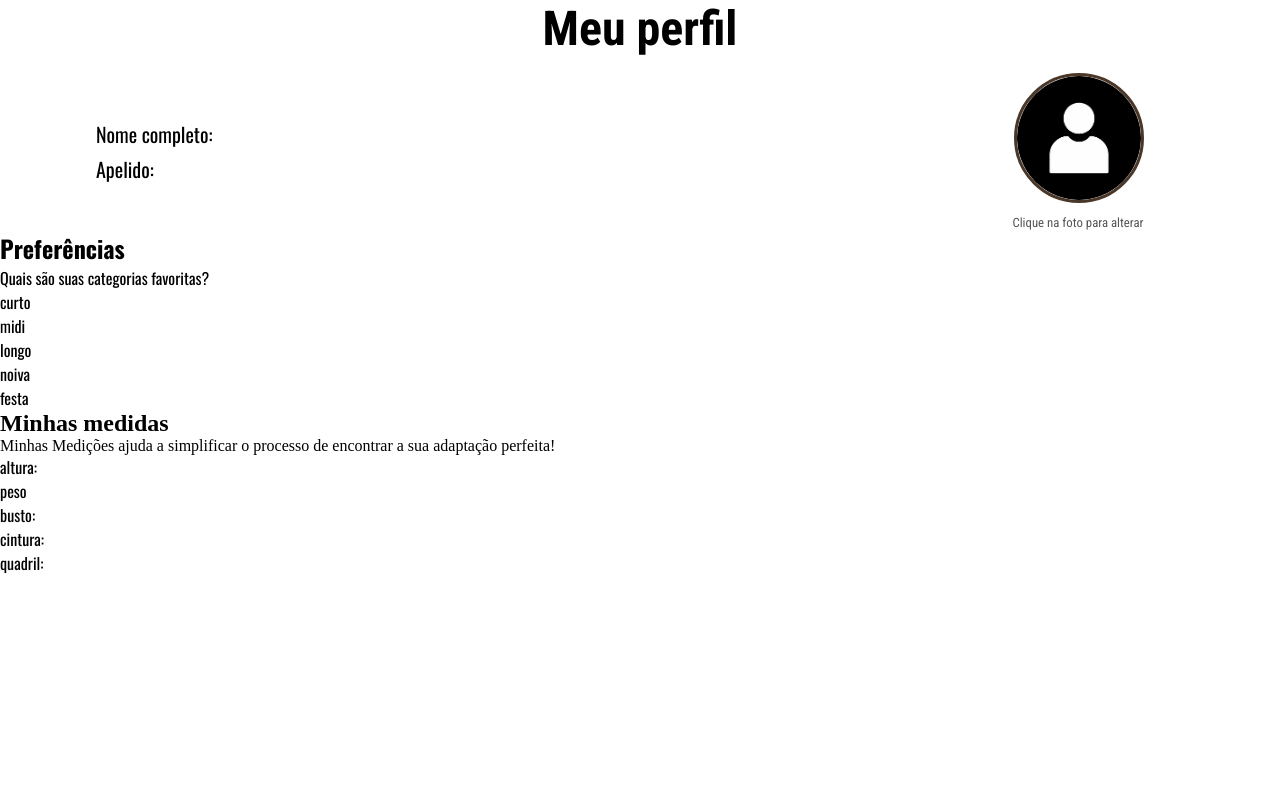
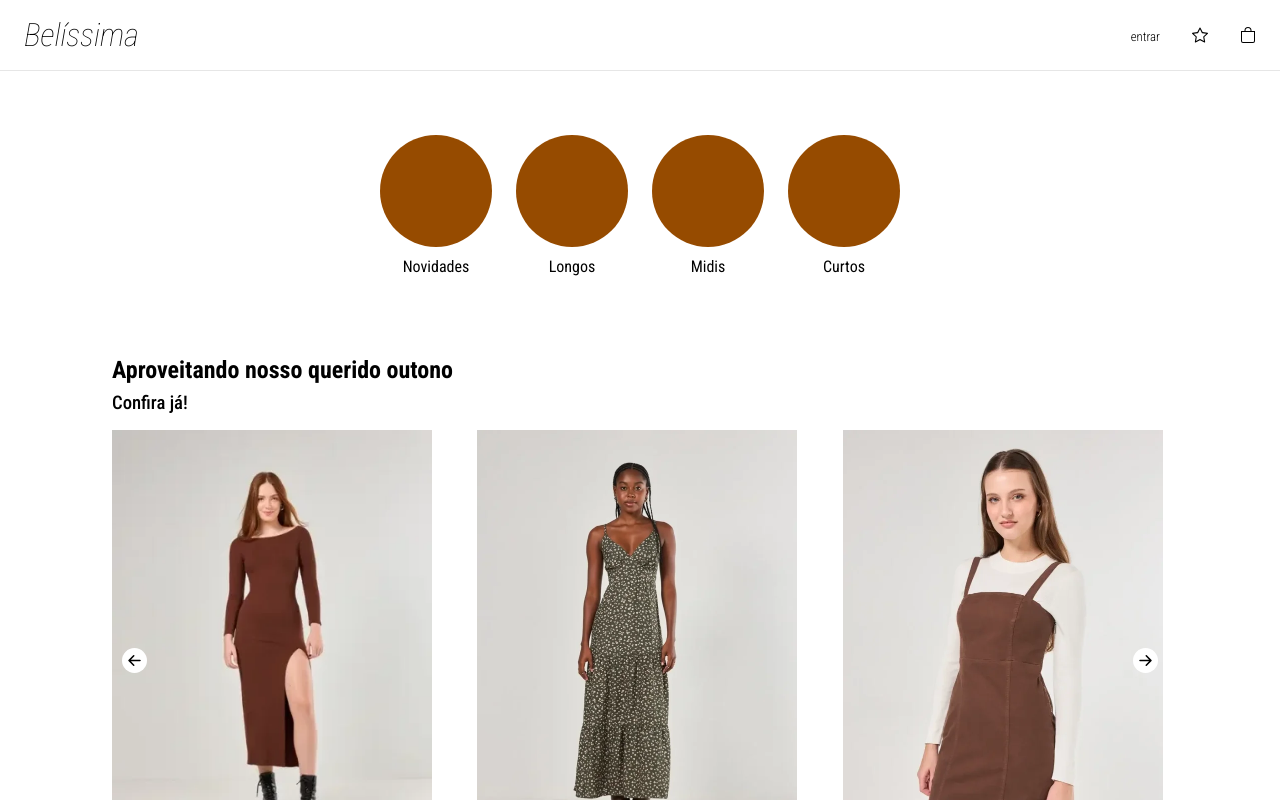
Before and after one commit to projeto-belissima/front-end, a Vue app: page / in a window 1280 px wide. Shown: the top 800 px of the page. Built offline with nearby package versions, Linux system fonts and the light colour scheme.

Commit message:
feat: correção do app vue e adição da página de usuário no views #14

```diff
--- a/src/App.vue
+++ b/src/App.vue
@@ -1,130 +1,16 @@
 <script setup>
-import { ref } from "vue"
-import icone from "@/assets/img/icone-de-pessoa.png"
-
-const fotoPerfil = ref(icone)
-
-function selecionarFoto(event) {
-  const arquivo = event.target.files[0]
-  if (arquivo) {
-    fotoPerfil.value = URL.createObjectURL(arquivo)
-  }
-}
+import HeaderView from './components/HeaderView.vue'
+import FooterView from './components/FooterView.vue'
 </script>
 
+<template>
 
-<template>
-  <h1>Meu perfil</h1>
+  <HeaderView />
+  <RouterView />
+  <FooterView />
 
-  <div class="perfil-container">
-    <div class="infos">
-      <p>Nome completo:</p>
-      <p>Apelido:</p>
-    </div>
-    <div class="foto-container">
-      <label for="upload">
-          <img :src="fotoPerfil" alt="Imagem de perfil" class="foto" />
-      </label>
-      <input type="file" id="upload" accept="image/*" @change="selecionarFoto" hidden />
-      <span class="dica">Clique na foto para alterar</span>
-    </div>
-  </div>
-  <div class="informacoes">
-    <h2>Preferências</h2>
-    <p>Quais são suas categorias favoritas?</p>
-    <ul class="informacoes">
-      <li>curto</li>
-      <li>midi</li>
-      <li>longo</li>
-      <li>noiva</li>
-      <li>festa</li>
-    </ul>
-  </div>
-  <div>
-    <h2>Minhas medidas</h2>
-    <p>Minhas Medições ajuda a simplificar o processo de encontrar a sua adaptação perfeita!</p>
-    <ul class="informacoes">
-      <li>altura:</li>
-      <li>peso</li>
-      <li>busto:</li>
-      <li>cintura:</li>
-      <li>quadril:</li>
-    </ul>
-  </div>
 </template>
 
 <style scoped>
-h1 {
-  font-size: 3rem;
-  font-family: var(--fonte-principal);
-  text-align: center;
-}
 
-.informacoes {
-  font-family: var(--fonte-corpo);
-  font-size: medium;
-  padding: auto;
-}
-
-.perfil-container {
-  display: flex;
-  align-items: center;
-  gap: 50rem;
-  margin-top: 1rem;
-  margin-left: 6rem;
-}
-
-.foto-container {
-  position: relative;
-  text-align: right;
-}
-
-.foto-container .foto {
-  width: 130px;
-  height: 130px;
-  border-radius: 50%;
-  object-fit: cover;
-  cursor: pointer;
-  border: 3px solid var(--cor-marrom-1);
-  transition: transform 0.2s box-shadow 0.2s;
-}
-
-.foto-container .foto:hover {
-  transform: scale(1.05);
-  box-shadow: 0 0 15px rgba(0,0,0,0,3);
-}
-
-.foto-container .dica {
-  display: block;
-  font-size: 0.8rem;
-  font-family: var(--fonte-principal);
-  color: #555;
-  margin-top: 0.5rem;
-}
-
-.infos p {
-  font-size: 1.25rem;
-  font-family: var(--fonte-corpo);
-  margin: 0.3rem 0;
-}
-
-/*.foto {
-  width: 7rem;
-  float: right;
-  margin: auto 12rem auto auto;
-  border-radius: 50%;
-  object-fit: cover;
-}
-
-.botao {
-  float: right;
-  margin-right: 12rem;
-  margin-top: 1rem;
-  padding: 0.5rem 1rem;
-  border: none;
-  border-radius: 8px;
-  background: var(--cor-marrom-1);
-  color: white;
-  cursor: pointer;
-}*/
 </style>
--- a/src/router/index.js
+++ b/src/router/index.js
@@ -18,6 +18,11 @@ const router = createRouter({
       name: 'login',
       component: () => import('../views/LoginView.vue'),
     },
+    {
+      path: '/perfil-usuario',
+      name: 'perfil-usuario',
+      component: () => import('../views/UsuarioView.vue'),
+    },
   ],
 })
 
--- /dev/null
+++ b/src/views/UsuarioView.vue
@@ -0,0 +1,110 @@
+<script setup>
+import { ref } from "vue"
+import icone from "@/assets/img/icone-de-pessoa.png"
+
+const fotoPerfil = ref(icone)
+
+function selecionarFoto(event) {
+  const arquivo = event.target.files[0]
+  if (arquivo) {
+    fotoPerfil.value = URL.createObjectURL(arquivo)
+  }
+}
+</script>
+
+
+<template>
+  <h1>Meu perfil</h1>
+
+  <div class="perfil-container">
+    <div class="infos">
+      <p>Nome completo:</p>
+      <p>Apelido:</p>
+    </div>
+    <div class="foto-container">
+      <label for="upload">
+          <img :src="fotoPerfil" alt="Imagem de perfil" class="foto" />
+      </label>
+      <input type="file" id="upload" accept="image/*" @change="selecionarFoto" hidden />
+      <span class="dica">Clique na foto para alterar</span>
+    </div>
+  </div>
+  <div class="informacoes">
+    <h2>Preferências</h2>
+    <p>Quais são suas categorias favoritas?</p>
+    <ul class="informacoes">
+      <li>curto</li>
+      <li>midi</li>
+      <li>longo</li>
+      <li>noiva</li>
+      <li>festa</li>
+    </ul>
+  </div>
+  <div>
+    <h2>Minhas medidas</h2>
+    <p>Minhas Medições ajuda a simplificar o processo de encontrar a sua adaptação perfeita!</p>
+    <ul class="informacoes">
+      <li>altura:</li>
+      <li>peso</li>
+      <li>busto:</li>
+      <li>cintura:</li>
+      <li>quadril:</li>
+    </ul>
+  </div>
+</template>
+
+<style scoped>
+h1 {
+  font-size: 3rem;
+  font-family: var(--fonte-principal);
+  text-align: center;
+}
+
+.informacoes {
+  font-family: var(--fonte-corpo);
+  font-size: medium;
+  padding: auto;
+}
+
+.perfil-container {
+  display: flex;
+  align-items: center;
+  gap: 50rem;
+  margin-top: 1rem;
+  margin-left: 6rem;
+}
+
+.foto-container {
+  position: relative;
+  text-align: right;
+}
+
+.foto-container .foto {
+  width: 130px;
+  height: 130px;
+  border-radius: 50%;
+  object-fit: cover;
+  cursor: pointer;
+  border: 3px solid var(--cor-marrom-1);
+  transition: transform 0.2s box-shadow 0.2s;
+}
+
+.foto-container .foto:hover {
+  transform: scale(1.05);
+  box-shadow: 0 0 15px rgba(0,0,0,0,3);
+}
+
+.foto-container .dica {
+  display: block;
+  font-size: 0.8rem;
+  font-family: var(--fonte-principal);
+  color: #555;
+  margin-top: 0.5rem;
+}
+
+.infos p {
+  font-size: 1.25rem;
+  font-family: var(--fonte-corpo);
+  margin: 0.3rem 0;
+}
+</style>
```
